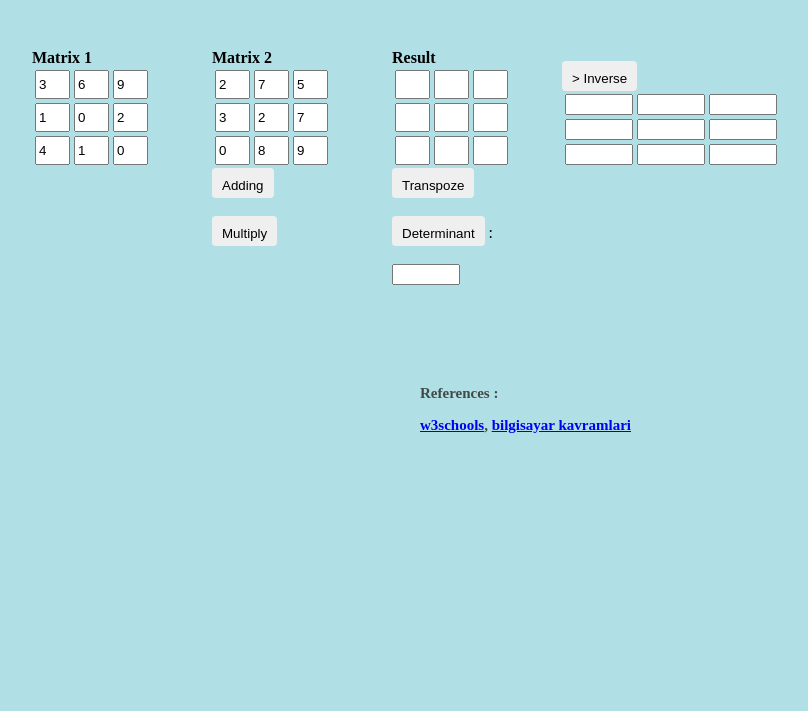
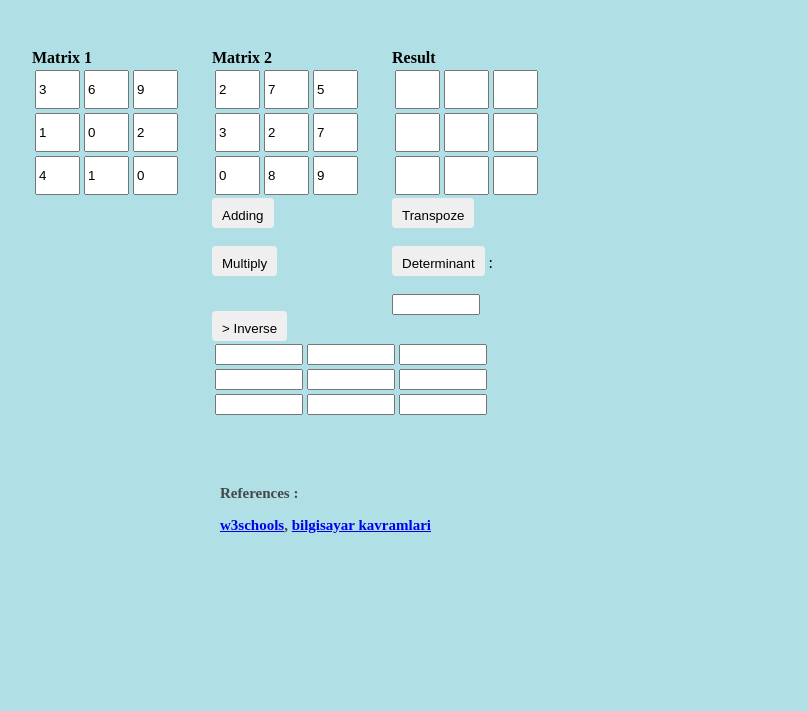
Before and after one commit to ElanurGuduk/JavaScript, a plain HTML site: page Project/MatrixOperations.html in a window 1280 px wide. Shown: the part 89-800 px from the top of the page, without its empty margins (88-896 px from the left). Drawn offline with Linux system fonts and the light colour scheme.

Commit message:
Update MatrixOperations.html

```diff
--- a/Project/MatrixOperations.html
+++ b/Project/MatrixOperations.html
@@ -11,15 +11,15 @@
 	}
 	h1{
 		font-size:30px;
-		margin-left: 500px;
+		margin-left: 300px;
 		margin-top: 40px;
 		color: #424949;
 	}
 	h2{
 
 		font-size: 15px;
-		margin-left: 500px;
-		margin-top: 400px;
+		margin-left: 300px;
+		margin-top: 500px;
 		color: #424949;
 	}
 	button{
@@ -57,8 +57,8 @@
 		height: 150px;
 		background-color: powderblue;
 		position: absolute;
-		top: 150px;
-		left:650px;
+		top: 400px;
+		left:300px;
 	}
 
 	</style>
@@ -69,19 +69,19 @@
 		<table class="m1-table"><br> <b>  Matrix 1 </b>
 
 			<tr>
-				<td><input id=m1_00 type=number value=3 style="width:27px; height: 23px;"></td>
-				<td><input id=m1_01 type=number value=6 style="width:27px; height: 23px;"></td>
-				<td><input id=m1_02 type=number value=9 style="width:27px; height: 23px;"></td>
+				<td><input id=m1_00 type=number value=3 style="width:37px; height: 33px;"></td>
+				<td><input id=m1_01 type=number value=6 style="width:37px; height: 33px;"></td>
+				<td><input id=m1_02 type=number value=9 style="width:37px; height: 33px;"></td>
 			</tr>
 			<tr>
-				<td><input id=m1_10 type=number value=1 style="width:27px; height: 23px;"></td>
-				<td><input id=m1_11 type=number value=0 style="width:27px; height: 23px;"></td>
-				<td><input id=m1_12 type=number value=2 style="width:27px; height: 23px;"></td>
+				<td><input id=m1_10 type=number value=1 style="width:37px; height: 33px;"></td>
+				<td><input id=m1_11 type=number value=0 style="width:37px; height: 33px;"></td>
+				<td><input id=m1_12 type=number value=2 style="width:37px; height: 33px;"></td>
 			</tr>
 			<tr>
-				<td><input id=m1_20 type=number value=4 style="width:27px; height: 23px;"></td>
-				<td><input id=m1_21 type=number value=1 style="width:27px; height: 23px;"></td>
-				<td><input id=m1_22 type=number value=0 style="width:27px; height: 23px;"></td>
+				<td><input id=m1_20 type=number value=4 style="width:37px; height: 33px;"></td>
+				<td><input id=m1_21 type=number value=1 style="width:37px; height: 33px;"></td>
+				<td><input id=m1_22 type=number value=0 style="width:37px; height: 33px;"></td>
 			</tr>
 		</table>
 	</div>
@@ -89,20 +89,20 @@
 		<table class="m2-table"><br> <b> Matrix 2</b>
 
 			<tr>
-				<td><input id=m2_00 type=number value=2 style="width:27px; height: 23px;"></td>
-				<td><input id=m2_01 type=number value=7 style="width:27px; height: 23px;"></td>
-				<td><input id=m2_02 type=number value=5 style="width:27px; height: 23px;"></td>
+				<td><input id=m2_00 type=number value=2 style="width:37px; height: 33px;"></td>
+				<td><input id=m2_01 type=number value=7 style="width:37px; height: 33px;"></td>
+				<td><input id=m2_02 type=number value=5 style="width:37px; height: 33px;"></td>
 			</tr>
 
 			<tr>
-				<td><input id=m2_10 type=number value=3 style="width:27px; height: 23px;"></td>
-				<td><input id=m2_11 type=number value=2 style="width:27px; height: 23px;"></td>
-				<td><input id=m2_12 type=number value=7 style="width:27px; height: 23px;"></td>
+				<td><input id=m2_10 type=number value=3 style="width:37px; height: 33px;"></td>
+				<td><input id=m2_11 type=number value=2 style="width:37px; height: 33px;"></td>
+				<td><input id=m2_12 type=number value=7 style="width:37px; height: 33px;"></td>
 			</tr>
 			<tr>
-				<td><input id=m2_20 type=number value=0 style="width:27px; height: 23px;"></td>
-				<td><input id=m2_21 type=number value=8 style="width:27px; height: 23px;"></td>
-				<td><input id=m2_22 type=number value=9 style="width:27px; height: 23px;"></td>
+				<td><input id=m2_20 type=number value=0 style="width:37px; height: 33px;"></td>
+				<td><input id=m2_21 type=number value=8 style="width:37px; height: 33px;"></td>
+				<td><input id=m2_22 type=number value=9 style="width:37px; height: 33px;"></td>
 			</tr>
 		</table>
 		<button onclick="addMatrix()">Adding</button>
@@ -115,45 +115,45 @@
 		<table class="m3-table"><br> <b> Result </b>
 
 			<tr>
-				<td><input id=m3_00 type=number style="width:27px; height: 23px;"></td>
-				<td><input id=m3_01 type=number style="width:27px; height: 23px;"></td>
-				<td><input id=m3_02 type=number style="width:27px; height: 23px;"></td>
+				<td><input id=m3_00 type=number style="width:37px; height: 33px;"></td>
+				<td><input id=m3_01 type=number style="width:37px; height: 33px;"></td>
+				<td><input id=m3_02 type=number style="width:37px; height: 33px;"></td>
 			</tr>
 			<tr>
-				<td><input id=m3_10 type=number style="width:27px; height: 23px;"></td>
-				<td><input id=m3_11 type=number style="width:27px; height: 23px;"></td>
-				<td><input id=m3_12 type=number style="width:27px; height: 23px;"></td>
+				<td><input id=m3_10 type=number style="width:37px; height: 33px;"></td>
+				<td><input id=m3_11 type=number style="width:37px; height: 33px;"></td>
+				<td><input id=m3_12 type=number style="width:37px; height: 33px;"></td>
 			</tr>
 			<tr>
-				<td><input id=m3_20 type=number style="width:27px; height: 23px;"></td>
-				<td><input id=m3_21 type=number style="width:27px; height: 23px;"></td>
-				<td><input id=m3_22 type=number style="width:27px; height: 23px;"></td>
+				<td><input id=m3_20 type=number style="width:37px; height: 33px;"></td>
+				<td><input id=m3_21 type=number style="width:37px; height: 33px;"></td>
+				<td><input id=m3_22 type=number style="width:37px; height: 33px;"></td>
 			</tr>
 		</table>
 		<button onclick="transpoze()">Transpoze</button><br>
 		<br>
 		<button onclick="findDeterminant()">Determinant</button> : <br>
 		<br>
-		<input id=inp type=number style="width: 60px">
+		<input id=inp type=number style="width: 80px">
 	</div>
 
 	<div id="button-div">
 		<button onclick="inverse()"> > Inverse</button><br>
 		<table class="table">
 			<tr>
-				<td><input id=00 type=number style="width: 60px"></td>
-				<td><input id=01 type=number style="width: 60px"></td>
-				<td><input id=02 type=number style="width: 60px"></td>
+				<td><input id=00 type=number style="width: 80px"></td>
+				<td><input id=01 type=number style="width: 80px"></td>
+				<td><input id=02 type=number style="width: 80px"></td>
 			</tr>
 			<tr>
-				<td><input id=10 type=number style="width: 60px"></td>
-				<td><input id=11 type=number style="width: 60px"></td>
-				<td><input id=12 type=number style="width: 60px"></td>
+				<td><input id=10 type=number style="width: 80px"></td>
+				<td><input id=11 type=number style="width: 80px"></td>
+				<td><input id=12 type=number style="width: 80px"></td>
 			</tr>
 			<tr>
-				<td><input id=20 type=number style="width: 60px"></td>
-				<td><input id=21 type=number style="width: 60px"></td>
-				<td><input id=22 type=number style="width: 60px"></td>
+				<td><input id=20 type=number style="width: 80px"></td>
+				<td><input id=21 type=number style="width: 80px"></td>
+				<td><input id=22 type=number style="width: 80px"></td>
 			</tr>
 		</table>
 	</div>
```
